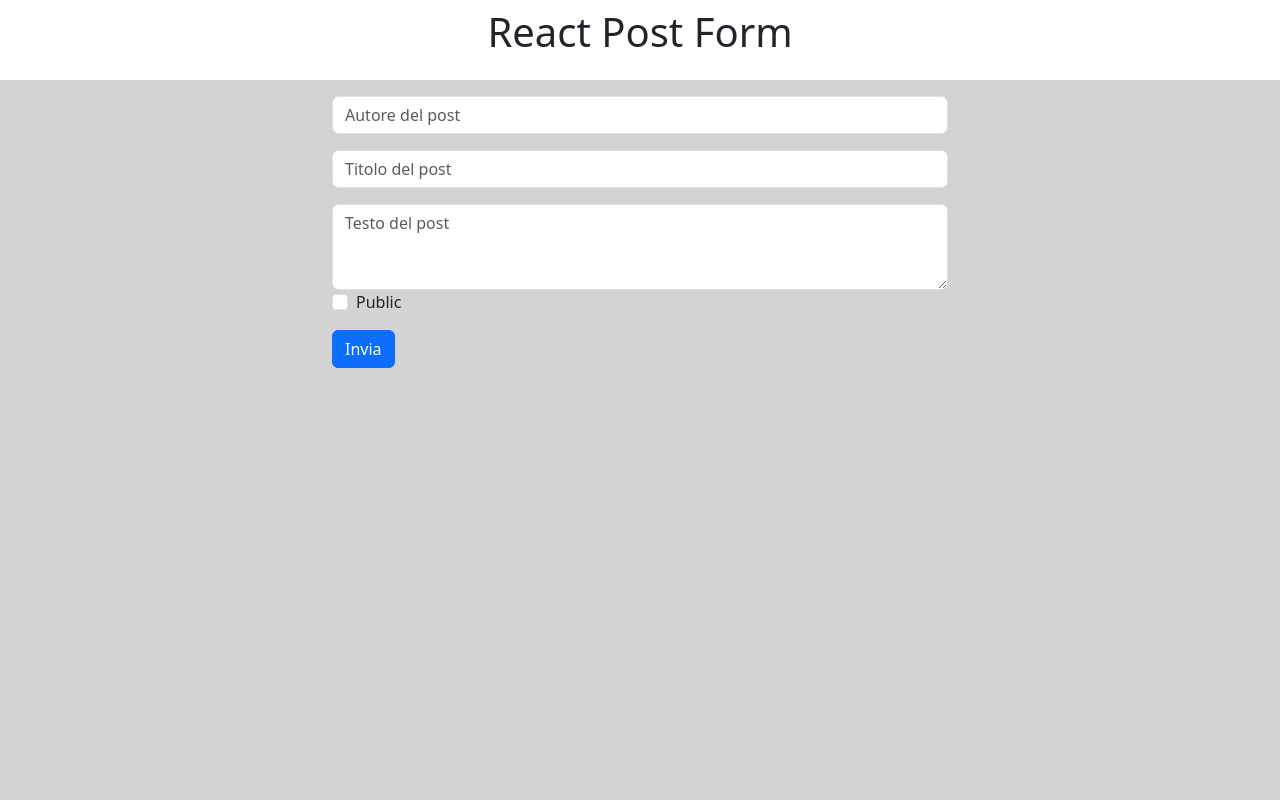
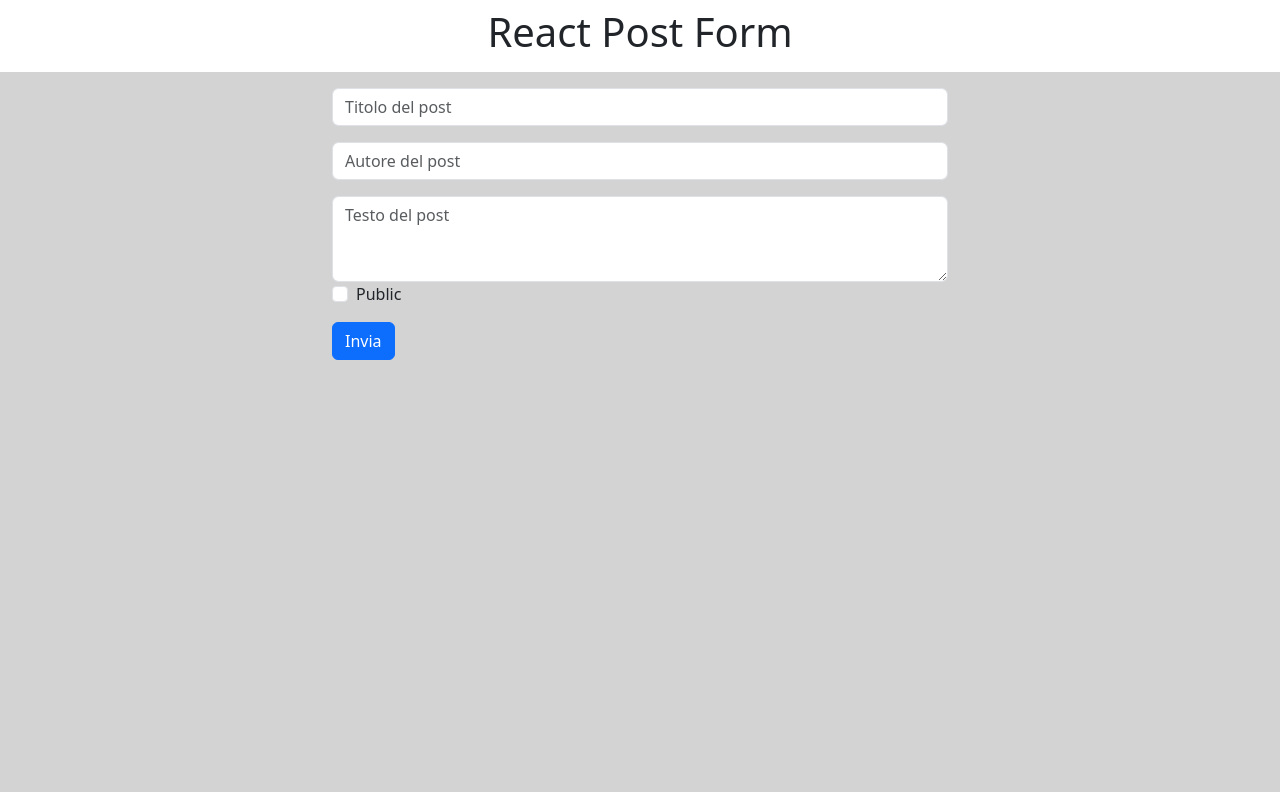
Before and after one commit to carlomagno-ale/react-post-form, a React (Vite) app: page / in a window 1280 px wide. Built offline with nearby package versions, Linux system fonts and the light colour scheme.

Commit message:
Refactor form input handling and update CSS styles

```diff
--- a/src/App.jsx
+++ b/src/App.jsx
@@ -3,8 +3,8 @@
 export default function App() {
 
   const [formData, setFormData] = useState({
+    title: '',
     author: '',
-    title: '',
     body: '',
     public: ''
   })
@@ -13,7 +13,7 @@
   function handleFormData(e) {
     const type = e.target.type;
     const value = type === 'checkbox' ? e.target.checked : e.target.value;
-    const key = e.target.id;
+    const key = e.target.name;
 
 
     console.log(type, key, value)
@@ -53,13 +53,15 @@
       <main>
         <div className='container'>
           <form method='POST' onSubmit={handleFormSubmit}>
+
             <div className="col-12 pt-3">
               <input
                 type="text"
                 className="form-control"
-                id="author"
-                placeholder="Autore del post"
-                value={formData.author}
+                name="title"
+                id="title"
+                placeholder="Titolo del post"
+                value={formData.title}
                 onChange={handleFormData}
                 required />
             </div>
@@ -68,9 +70,10 @@
               <input
                 type="text"
                 className="form-control"
-                id="title"
-                placeholder="Titolo del post"
-                value={formData.title}
+                name="author"
+                id="author"
+                placeholder="Autore del post"
+                value={formData.author}
                 onChange={handleFormData}
                 required />
             </div>
@@ -78,6 +81,7 @@
             <div className="col-12">
               <textarea
                 className="form-control"
+                name="body"
                 id="body"
                 rows="3"
                 placeholder="Testo del post"
@@ -91,6 +95,7 @@
               <input
                 type="checkbox"
                 className="form-check-input"
+                name="public"
                 id="public"
                 value={formData.public}
                 onChange={handleFormData} />
--- a/src/index.css
+++ b/src/index.css
@@ -5,10 +5,6 @@
   width: 50%;
 }
 
-header {
-  height: 10vh;
-}
-
 main {
   height: 90vh;
   background-color: lightgrey;
```
